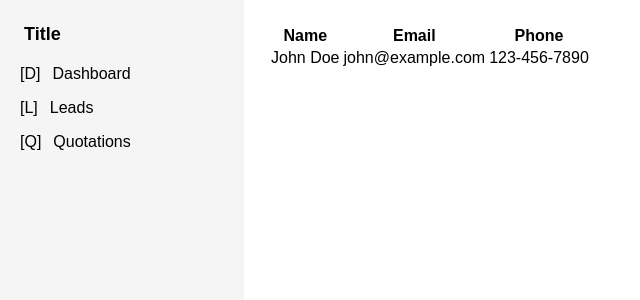
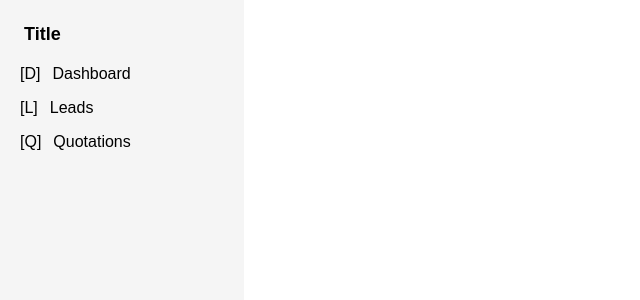
Before and after one commit to padrigon-lynbert/Construction, a Django app: template core/templates/core_spa.html in a window 1280 px wide. Shown: the top 300 px of the page, without its empty margins (0-640 px from the left). Run offline with Django 3.2, Linux system fonts and the light colour scheme; the template is opened without the code that fills it, so the values that code supplies are empty.

Commit message:
making comments

```diff
--- a/core/static/content_ajax.js
+++ b/core/static/content_ajax.js
@@ -1,4 +1,5 @@
 function loadContent(url) {
+    // click sidebar to get url, then fetch content and update the page
     fetch(url)
         .then(response => response.text())
         .then(data => {
--- a/core/static/sidebar.js
+++ b/core/static/sidebar.js
@@ -1,4 +1,5 @@
 function toggleSidebar() {
+    // Toggle the "collapsed" class on the sidebar element
     const sidebar = document.getElementById("sidebar");
     sidebar.classList.toggle("collapsed");
 }
--- a/core/templates/core_spa.html
+++ b/core/templates/core_spa.html
@@ -29,20 +29,8 @@
             </li>
         </ul>
     </div>
-    <div class="content">
-        <table>
-            <tr>
-                <th>Name</th>
-                <th>Email</th>
-                <th>Phone</th>
-            </tr>
-            <tr>
-                <td>John Doe</td>
-                <td>john@example.com</td>
-                <td>123-456-7890</td>
-            </tr>
-        </table>
-    </div>
+
+    <div class="content"></div>
 </body>
 <script src="/static/sidebar.js"></script>
 <script src="/static/content_ajax.js"></script>
```
Also changed, not shown: 1 other file.
